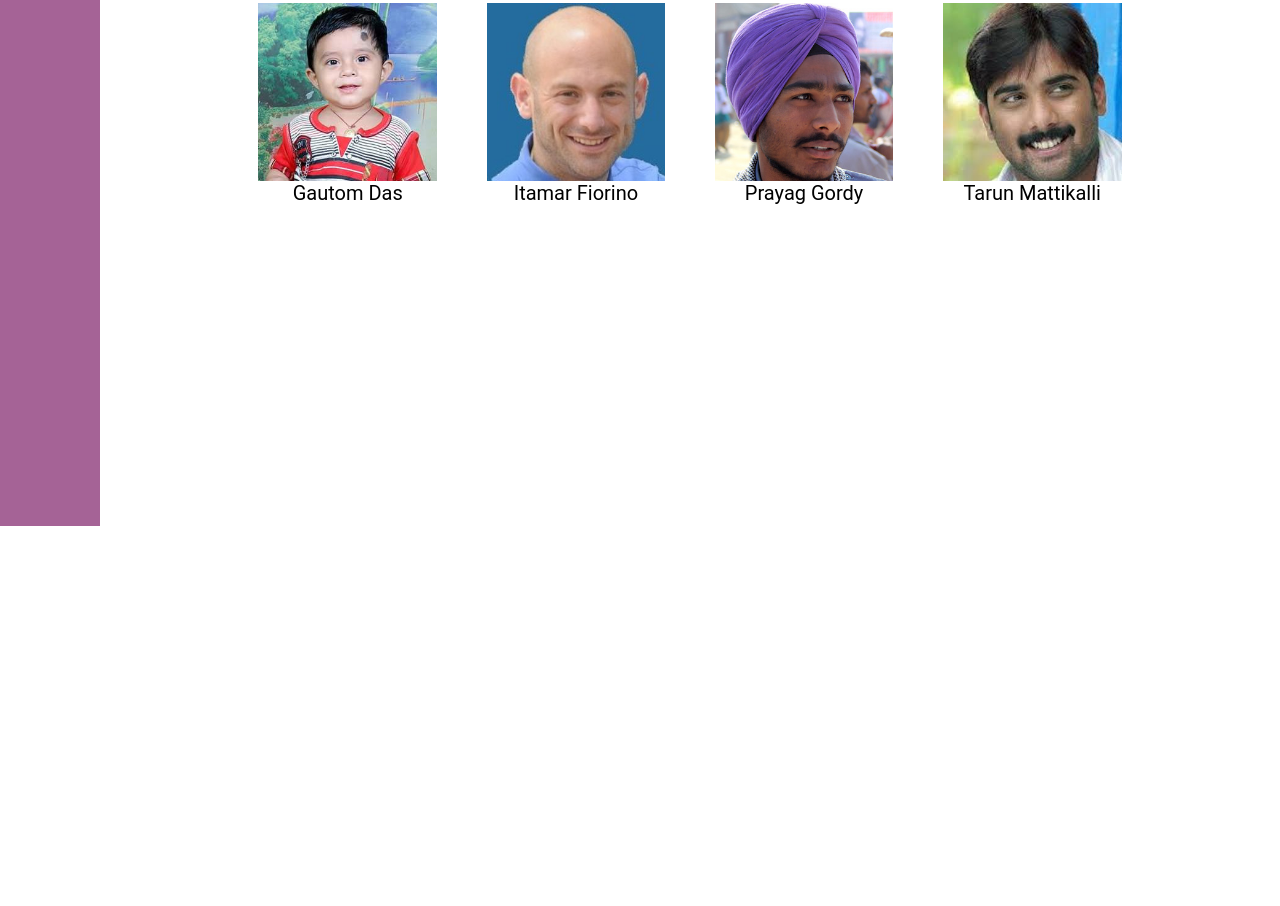
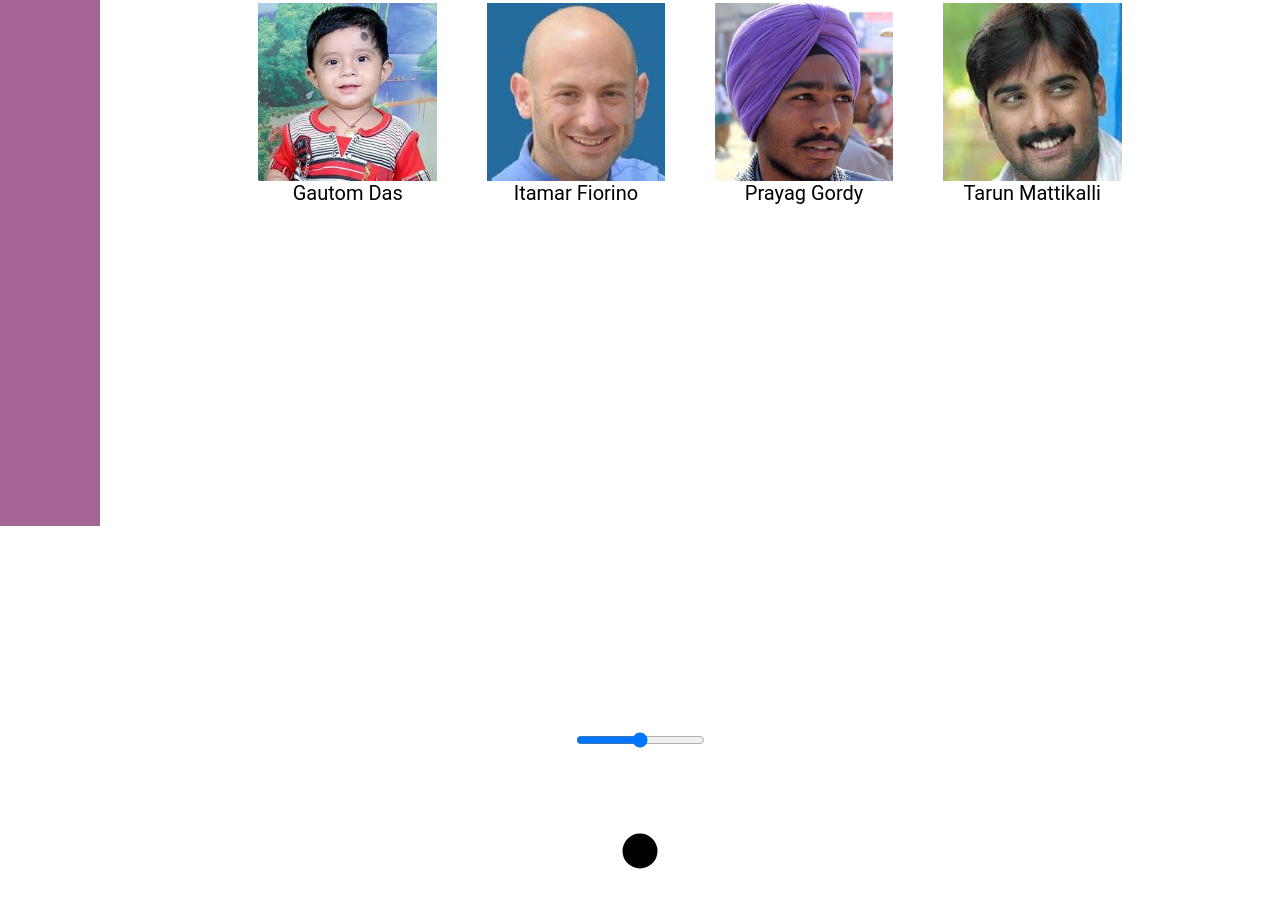
Before and after one commit to itamarfiorino/Lighthouse, a website: page public/about.html in a window 1280 px wide. Shown: the part 274-1180 px from the top of the page. Before the commit the page ends 1003 px from the top, so only its background shows below. Drawn offline with nearby package versions, Linux system fonts and the light colour scheme.

Commit message:
added pen size – this needs to be added to the main thaaang

```diff
--- a/public/about.html
+++ b/public/about.html
@@ -2,6 +2,10 @@
 <html>
 <head>
   <script>
+    function changeSize() {
+      var size = document.getElementById("slider").value;
+      document.getElementById("circ").setAttribute("r", size);
+    }
   </script>
   <link rel="stylesheet" type="text/css" href="style.css">
   <script src="https://cdnjs.cloudflare.com/ajax/libs/socket.io/2.0.4/socket.io.js"></script>
@@ -37,9 +41,10 @@
           <figcaption>Tarun Mattikalli</figcaption>
         </figure>
       </div>
-
-
-
+      <input id="slider" type="range" min="1" max="31" oninput="changeSize();"><br><br><br>
+      <svg height="100" width="100">
+        <circle cx="50" cy="50" r="16" stroke="black" stroke-width="3" fill="black" id="circ">
+      </svg>
     </div>
 </body>
 </html>
```
